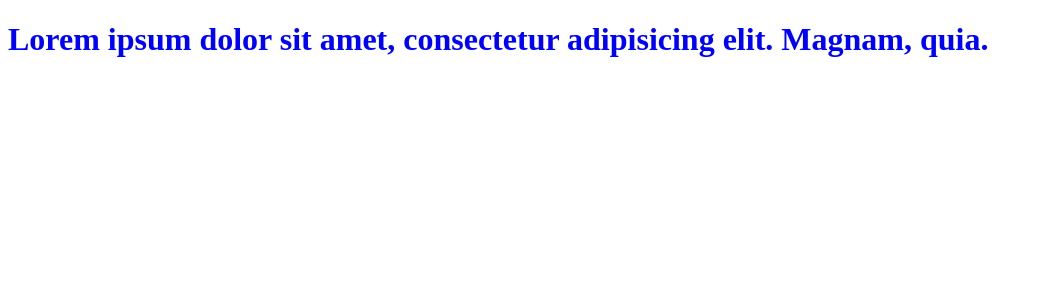
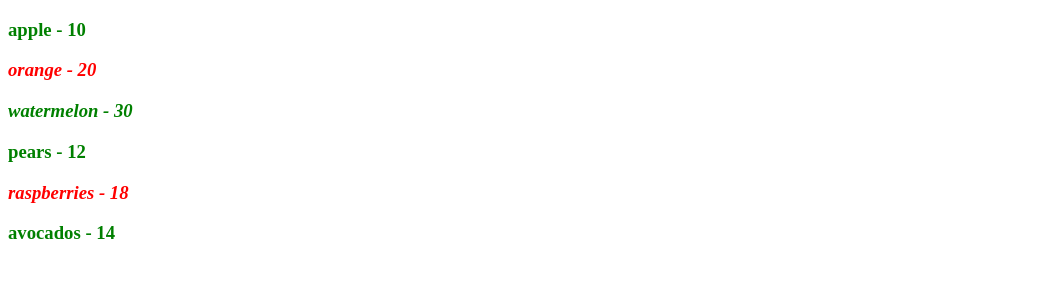
Before and after one commit to RuslanPer/angular-test, an Angular app: page / in a window 1280 px wide. Shown: the top 300 px of the page, without its empty margins (0-1042 px from the left). Built offline with nearby package versions, Linux system fonts and the light colour scheme.

Commit message:
09.8 The task of developing directives

```diff
--- a/src/app/parent/parent.component.html
+++ b/src/app/parent/parent.component.html
@@ -1,15 +1,5 @@
-<!--<h1 class="default success">-->
-<!--  Lorem ipsum dolor sit amet, consectetur adipisicing elit. Magnam, quia.-->
-<!--</h1>-->
-<!--<h1 [ngClass]="'default success'">-->
-<!--  Lorem ipsum dolor sit amet, consectetur adipisicing elit. Magnam, quia.-->
-<!--</h1>-->
-<!--<h1 [ngClass]="{ default: true, success: isSuccess, error: !isSuccess }">-->
-<!--  Lorem ipsum dolor sit amet, consectetur adipisicing elit. Magnam, quia.-->
-<!--</h1>-->
-<!--<h1 [ngClass]="{ 'default success': isSuccess }">-->
-<!--  Lorem ipsum dolor sit amet, consectetur adipisicing elit. Magnam, quia.-->
-<!--</h1>-->
-<h1 [ngStyle]="{ color: 'blue' }">
-  Lorem ipsum dolor sit amet, consectetur adipisicing elit. Magnam, quia.
-</h1>
+<div *ngFor="let fruit of fruits; even as even; odd as odd">
+  <h3 *ngIf="fruit.price > 7" [ngClass]="{ success: even, error: odd, italic: fruit.price > 15 }">
+    {{ fruit.name }} - {{ fruit.price }}
+  </h3>
+</div>
--- a/src/app/parent/parent.component.scss
+++ b/src/app/parent/parent.component.scss
@@ -9,3 +9,7 @@
 .error {
   color: red;
 }
+
+.italic {
+  font-style: italic;
+}
--- a/src/app/parent/parent.component.ts
+++ b/src/app/parent/parent.component.ts
@@ -1,4 +1,10 @@
 import { Component } from '@angular/core'
+
+interface Fruit {
+  id: string
+  name: string
+  price: number
+}
 
 @Component({
   selector: 'app-parent',
@@ -6,11 +12,15 @@ import { Component } from '@angular/core'
   styleUrls: ['./parent.component.scss'],
 })
 export class ParentComponent {
-  isSuccess = true
-
-  constructor() {
-    setTimeout(() => {
-      this.isSuccess = false
-    }, 3000)
-  }
+  fruits: Fruit[] = [
+    { id: '1', name: 'apple', price: 10 },
+    { id: '2', name: 'orange ', price: 20 },
+    { id: '3', name: 'watermelon', price: 30 },
+    { id: '4', name: 'banana', price: 5 },
+    { id: '5', name: 'pears', price: 12 },
+    { id: '6', name: 'raspberries', price: 18 },
+    { id: '7', name: 'avocados', price: 14 },
+    { id: '8', name: 'mangoes', price: 3 },
+    { id: '9', name: 'kiwifruit', price: 7 },
+  ]
 }
```
